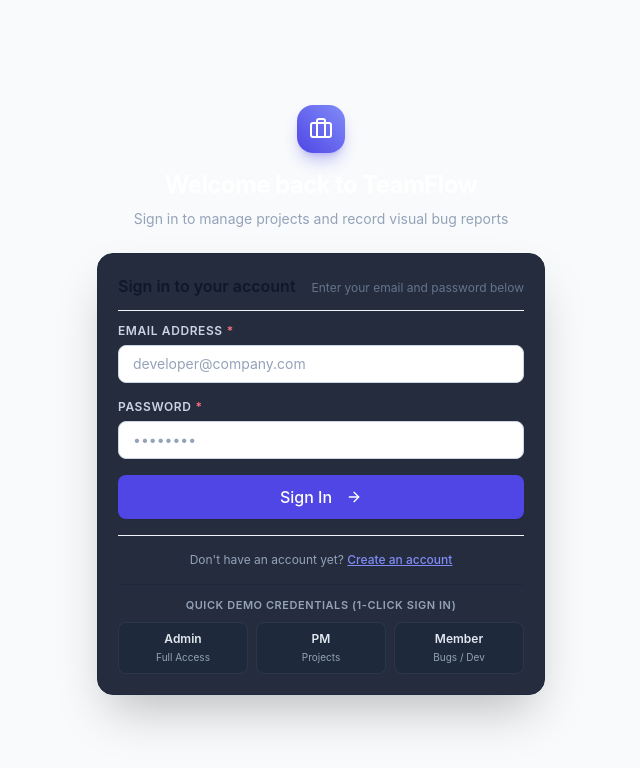
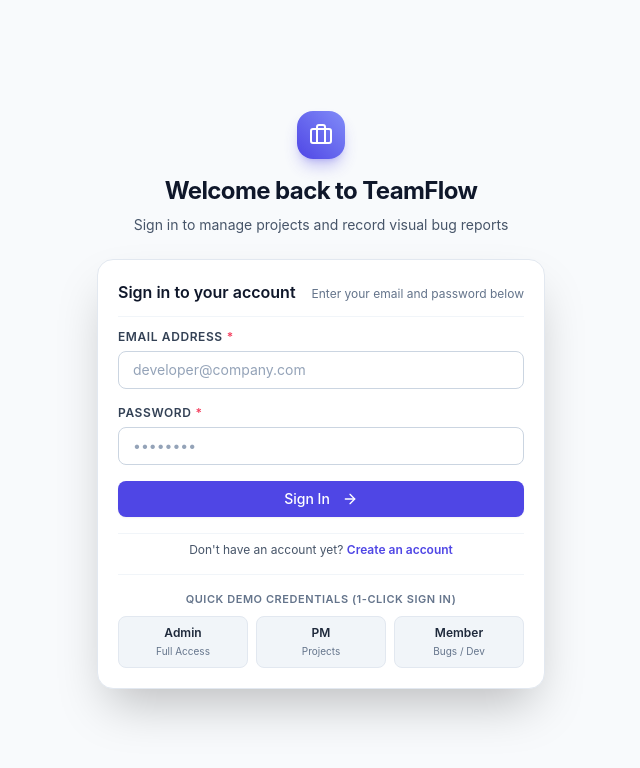
Before and after one commit to vraj2kk5/Teamflow, a Next.js app in the folder client/: page /login in a window 1280 px wide. Shown: the top 768 px of the page, without its empty margins (319-959 px from the left). Built offline with nearby package versions, Linux system fonts and the light colour scheme; no server answers.

Commit message:
fix(ui): optimize login, register, inputs, and modals for high-contrast light & dark modes

```diff
--- a/client/src/app/login/page.tsx
+++ b/client/src/app/login/page.tsx
@@ -53,12 +53,6 @@ function LoginForm() {
     }
   };
 
-  const fillDemo = (demoEmail: string) => {
-    setEmail(demoEmail);
-    setPassword("Password123!");
-    setFieldErrors({});
-  };
-
   const loginAsDemo = async (demoEmail: string) => {
     setEmail(demoEmail);
     setPassword("Password123!");
@@ -80,17 +74,21 @@ function LoginForm() {
   };
 
   return (
-    <div className="min-h-screen flex items-center justify-center p-4 bg-slate-950">
+    <div className="min-h-screen flex items-center justify-center p-4 bg-slate-50 dark:bg-slate-950 transition-colors">
       <div className="w-full max-w-md space-y-6">
         <div className="text-center space-y-2">
           <div className="inline-flex items-center justify-center w-12 h-12 rounded-2xl bg-gradient-to-tr from-indigo-600 to-indigo-400 text-white shadow-lg shadow-indigo-600/30 mb-2">
-            <Briefcase className="w-6 h-6" />
+            <Briefcase className="w-6 h-6 text-white" />
           </div>
-          <h1 className="text-2xl font-bold text-white tracking-tight">Welcome back to TeamFlow</h1>
-          <p className="text-sm text-slate-400">Sign in to manage projects and record visual bug reports</p>
+          <h1 className="text-2xl font-bold text-slate-900 dark:text-white tracking-tight">
+            Welcome back to TeamFlow
+          </h1>
+          <p className="text-sm text-slate-600 dark:text-slate-400">
+            Sign in to manage projects and record visual bug reports
+          </p>
         </div>
 
-        <Card className="border-slate-800 bg-slate-900/90 shadow-2xl">
+        <Card className="border-slate-200 dark:border-slate-800 bg-white dark:bg-slate-900 shadow-2xl">
           <form onSubmit={handleSubmit}>
             <CardHeader>
               <CardTitle>Sign in to your account</CardTitle>
@@ -103,10 +101,14 @@ function LoginForm() {
                 type="email"
                 placeholder="developer@company.com"
                 value={email}
-                onChange={(e) => setEmail(e.target.value)}
+                onChange={(e) => {
+                  setEmail(e.target.value);
+                  if (fieldErrors.email) setFieldErrors((prev) => ({ ...prev, email: undefined }));
+                }}
                 error={fieldErrors.email}
                 required
                 autoComplete="email"
+                disabled={isLoading}
               />
 
               <Input
@@ -114,16 +116,21 @@ function LoginForm() {
                 type="password"
                 placeholder="••••••••"
                 value={password}
-                onChange={(e) => setPassword(e.target.value)}
+                onChange={(e) => {
+                  setPassword(e.target.value);
+                  if (fieldErrors.password) setFieldErrors((prev) => ({ ...prev, password: undefined }));
+                }}
                 error={fieldErrors.password}
                 required
                 autoComplete="current-password"
+                disabled={isLoading}
               />
 
               <Button
                 type="submit"
+                variant="primary"
                 className="w-full mt-2"
-                size="lg"
+                size="md"
                 isLoading={isLoading}
               >
                 <span>Sign In</span>
@@ -131,17 +138,20 @@ function LoginForm() {
               </Button>
             </CardContent>
 
-            <CardFooter className="flex-col gap-4 text-center">
-              <p className="text-xs text-slate-400">
+            <CardFooter className="flex flex-col space-y-4 pt-2">
+              <p className="text-xs text-center text-slate-600 dark:text-slate-400">
                 Don&apos;t have an account yet?{" "}
-                <Link href="/register" className="text-indigo-400 hover:text-indigo-300 font-medium underline">
+                <Link
+                  href="/register"
+                  className="font-semibold text-indigo-600 dark:text-indigo-400 hover:underline"
+                >
                   Create an account
                 </Link>
               </p>
 
-              {/* Demo Logins Section */}
-              <div className="w-full pt-3 border-t border-slate-800">
-                <p className="text-[11px] uppercase tracking-wider text-slate-400 font-semibold mb-2">
+              {/* Quick Demo Credentials */}
+              <div className="pt-4 border-t border-slate-100 dark:border-slate-800 w-full space-y-2">
+                <p className="text-[11px] font-semibold text-slate-500 dark:text-slate-400 uppercase tracking-wider text-center">
                   Quick Demo Credentials (1-Click Sign In)
                 </p>
                 <div className="grid grid-cols-3 gap-2">
@@ -149,28 +159,28 @@ function LoginForm() {
                     type="button"
                     disabled={isLoading}
                     onClick={() => loginAsDemo("admin@teamflow.dev")}
-                    className="p-2 rounded-lg bg-slate-800 hover:bg-indigo-600 hover:text-white text-xs font-semibold text-slate-200 transition-all border border-slate-700/60 flex flex-col items-center justify-center gap-0.5 cursor-pointer disabled:opacity-50"
+                    className="p-2 rounded-lg bg-slate-100 hover:bg-indigo-600 hover:text-white dark:bg-slate-800 dark:hover:bg-indigo-600 dark:hover:text-white text-xs font-semibold text-slate-800 dark:text-slate-200 transition-all border border-slate-200 dark:border-slate-700/60 flex flex-col items-center justify-center gap-0.5 cursor-pointer disabled:opacity-50"
                   >
                     <span>Admin</span>
-                    <span className="text-[10px] text-slate-400 font-normal">Full Access</span>
+                    <span className="text-[10px] text-slate-500 dark:text-slate-400 font-normal">Full Access</span>
                   </button>
                   <button
                     type="button"
                     disabled={isLoading}
                     onClick={() => loginAsDemo("pm@teamflow.dev")}
-                    className="p-2 rounded-lg bg-slate-800 hover:bg-indigo-600 hover:text-white text-xs font-semibold text-slate-200 transition-all border border-slate-700/60 flex flex-col items-center justify-center gap-0.5 cursor-pointer disabled:opacity-50"
+                    className="p-2 rounded-lg bg-slate-100 hover:bg-indigo-600 hover:text-white dark:bg-slate-800 dark:hover:bg-indigo-600 dark:hover:text-white text-xs font-semibold text-slate-800 dark:text-slate-200 transition-all border border-slate-200 dark:border-slate-700/60 flex flex-col items-center justify-center gap-0.5 cursor-pointer disabled:opacity-50"
                   >
                     <span>PM</span>
-                    <span className="text-[10px] text-slate-400 font-normal">Projects</span>
+                    <span className="text-[10px] text-slate-500 dark:text-slate-400 font-normal">Projects</span>
                   </button>
                   <button
                     type="button"
                     disabled={isLoading}
                     onClick={() => loginAsDemo("member@teamflow.dev")}
-                    className="p-2 rounded-lg bg-slate-800 hover:bg-indigo-600 hover:text-white text-xs font-semibold text-slate-200 transition-all border border-slate-700/60 flex flex-col items-center justify-center gap-0.5 cursor-pointer disabled:opacity-50"
+                    className="p-2 rounded-lg bg-slate-100 hover:bg-indigo-600 hover:text-white dark:bg-slate-800 dark:hover:bg-indigo-600 dark:hover:text-white text-xs font-semibold text-slate-800 dark:text-slate-200 transition-all border border-slate-200 dark:border-slate-700/60 flex flex-col items-center justify-center gap-0.5 cursor-pointer disabled:opacity-50"
                   >
                     <span>Member</span>
-                    <span className="text-[10px] text-slate-400 font-normal">Bugs / Dev</span>
+                    <span className="text-[10px] text-slate-500 dark:text-slate-400 font-normal">Bugs / Dev</span>
                   </button>
                 </div>
               </div>
@@ -184,7 +194,7 @@ function LoginForm() {
 
 export default function LoginPage() {
   return (
-    <Suspense fallback={<div className="min-h-screen bg-slate-950 flex items-center justify-center" />}>
+    <Suspense fallback={<div className="min-h-screen bg-slate-50 dark:bg-slate-950 flex items-center justify-center" />}>
       <LoginForm />
     </Suspense>
   );
--- a/client/src/app/register/page.tsx
+++ b/client/src/app/register/page.tsx
@@ -24,22 +24,27 @@ export default function RegisterPage() {
   const [orgName, setOrgName] = useState("");
   const [inviteCode, setInviteCode] = useState("");
   const [isLoading, setIsLoading] = useState(false);
-  const [fieldErrors, setFieldErrors] = useState<Record<string, string>>({});
+
+  const [fieldErrors, setFieldErrors] = useState<{
+    name?: string;
+    email?: string;
+    password?: string;
+    orgName?: string;
+    inviteCode?: string;
+  }>({});
 
   const validate = () => {
-    const errs: Record<string, string> = {};
+    const errs: typeof fieldErrors = {};
     if (!name.trim()) errs.name = "Full name is required";
     if (!email.trim()) errs.email = "Email is required";
     else if (!/\S+@\S+\.\S+/.test(email)) errs.email = "Invalid email format";
-
     if (!password) errs.password = "Password is required";
     else if (password.length < 8) errs.password = "Password must be at least 8 characters";
 
-    if (mode === "create" && !orgName.trim()) {
-      errs.orgName = "Organization name is required";
-    }
-    if (mode === "join" && !inviteCode.trim()) {
-      errs.inviteCode = "Invite code is required";
+    if (mode === "create") {
+      if (!orgName.trim()) errs.orgName = "Organization name is required";
+    } else {
+      if (!inviteCode.trim()) errs.inviteCode = "Invite code is required";
     }
 
     setFieldErrors(errs);
@@ -52,21 +57,26 @@ export default function RegisterPage() {
 
     setIsLoading(true);
     try {
-      await register(
-        name.trim(),
-        email.trim(),
+      await register({
+        name: name.trim(),
+        email: email.trim(),
         password,
-        mode === "create" ? orgName.trim() : undefined,
-        mode === "join" ? inviteCode.trim() : undefined
+        organizationName: mode === "create" ? orgName.trim() : undefined,
+        inviteCode: mode === "join" ? inviteCode.trim().toUpperCase() : undefined,
+      });
+
+      toastSuccess(
+        mode === "create"
+          ? "Account and organization created successfully!"
+          : "Successfully joined organization!"
       );
-      toastSuccess("Account created successfully!");
       router.push("/dashboard");
     } catch (err: unknown) {
       if (err instanceof ApiClientError) {
-        if (err.details && err.details.length > 0) {
-          const newErrs: Record<string, string> = {};
+        if (err.details) {
+          const newErrs: typeof fieldErrors = {};
           err.details.forEach((d) => {
-            if (d.field) newErrs[d.field] = d.message;
+            if (d.field) (newErrs as Record<string, string>)[d.field] = d.message;
           });
           setFieldErrors(newErrs);
         }
@@ -80,24 +90,28 @@ export default function RegisterPage() {
   };
 
   return (
-    <div className="min-h-screen flex items-center justify-center p-4 bg-slate-950">
+    <div className="min-h-screen flex items-center justify-center p-4 bg-slate-50 dark:bg-slate-950 transition-colors">
       <div className="w-full max-w-lg space-y-6">
         <div className="text-center space-y-2">
           <div className="inline-flex items-center justify-center w-12 h-12 rounded-2xl bg-gradient-to-tr from-indigo-600 to-indigo-400 text-white shadow-lg shadow-indigo-600/30 mb-2">
-            <Briefcase className="w-6 h-6" />
+            <Briefcase className="w-6 h-6 text-white" />
           </div>
-          <h1 className="text-2xl font-bold text-white tracking-tight">Create your TeamFlow account</h1>
-          <p className="text-sm text-slate-400">Collaborate with your engineering team and report bugs visually</p>
+          <h1 className="text-2xl font-bold text-slate-900 dark:text-white tracking-tight">
+            Create your TeamFlow account
+          </h1>
+          <p className="text-sm text-slate-600 dark:text-slate-400">
+            Collaborate with your engineering team and report bugs visually
+          </p>
         </div>
 
-        <Card className="border-slate-800 bg-slate-900/90 shadow-2xl">
+        <Card className="border-slate-200 dark:border-slate-800 bg-white dark:bg-slate-900 shadow-2xl">
           <form onSubmit={handleSubmit}>
             <CardHeader>
               <CardTitle>Sign Up</CardTitle>
               <CardDescription>Fill out your details to get started</CardDescription>
 
               {/* Mode Toggle Tabs */}
-              <div className="grid grid-cols-2 gap-2 mt-4 p-1 rounded-xl bg-slate-950 border border-slate-800">
+              <div className="grid grid-cols-2 gap-2 mt-4 p-1 rounded-xl bg-slate-100 dark:bg-slate-950 border border-slate-200 dark:border-slate-800">
                 <button
                   type="button"
                   onClick={() => setMode("create")}
@@ -105,7 +119,7 @@ export default function RegisterPage() {
                     "flex items-center justify-center gap-2 py-2 text-xs font-semibold rounded-lg transition-all",
                     mode === "create"
                       ? "bg-indigo-600 text-white shadow-sm"
-                      : "text-slate-400 hover:text-slate-200"
+                      : "text-slate-600 dark:text-slate-400 hover:text-slate-900 dark:hover:text-slate-200"
                   )}
                 >
                   <Building className="w-3.5 h-3.5" />
@@ -118,7 +132,7 @@ export default function RegisterPage() {
                     "flex items-center justify-center gap-2 py-2 text-xs font-semibold rounded-lg transition-all",
                     mode === "join"
                       ? "bg-indigo-600 text-white shadow-sm"
-                      : "text-slate-400 hover:text-slate-200"
+                      : "text-slate-600 dark:text-slate-400 hover:text-slate-900 dark:hover:text-slate-200"
                   )}
                 >
                   <KeyRound className="w-3.5 h-3.5" />
@@ -194,9 +208,9 @@ export default function RegisterPage() {
             </CardContent>
 
             <CardFooter className="justify-center text-center">
-              <p className="text-xs text-slate-400">
+              <p className="text-xs text-slate-600 dark:text-slate-400">
                 Already have an account?{" "}
-                <Link href="/login" className="text-indigo-400 hover:text-indigo-300 font-medium underline">
+                <Link href="/login" className="text-indigo-600 dark:text-indigo-400 hover:underline font-semibold">
                   Sign in
                 </Link>
               </p>
--- a/client/src/components/ui/Input.tsx
+++ b/client/src/components/ui/Input.tsx
@@ -16,24 +16,24 @@ export const Input = React.forwardRef<HTMLInputElement, InputProps>(
         {label && (
           <label
             htmlFor={inputId}
-            className="block text-xs font-semibold uppercase tracking-wider text-slate-300"
+            className="block text-xs font-semibold uppercase tracking-wider text-slate-700 dark:text-slate-300"
           >
             {label}
-            {props.required && <span className="text-rose-400 ml-1">*</span>}
+            {props.required && <span className="text-rose-500 ml-1">*</span>}
           </label>
         )}
         <input
           id={inputId}
           ref={ref}
           className={cn(
-            "w-full rounded-lg bg-slate-900 border border-slate-700 px-3.5 py-2 text-sm text-slate-100 placeholder:text-slate-500 focus:outline-none focus:ring-2 focus:ring-indigo-500 focus:border-transparent transition-all disabled:opacity-50 disabled:bg-slate-950",
+            "w-full rounded-lg bg-white dark:bg-slate-900 border border-slate-300 dark:border-slate-700 px-3.5 py-2 text-sm text-slate-900 dark:text-slate-100 placeholder:text-slate-400 dark:placeholder:text-slate-500 focus:outline-none focus:ring-2 focus:ring-indigo-500 focus:border-transparent transition-all disabled:opacity-50 disabled:bg-slate-100 dark:disabled:bg-slate-950",
             error && "border-rose-500 focus:ring-rose-500",
             className
           )}
           {...props}
         />
-        {error && <p className="text-xs text-rose-400 font-medium">{error}</p>}
-        {!error && helperText && <p className="text-xs text-slate-400">{helperText}</p>}
+        {error && <p className="text-xs text-rose-500 font-medium">{error}</p>}
+        {!error && helperText && <p className="text-xs text-slate-500 dark:text-slate-400">{helperText}</p>}
       </div>
     );
   }
```
Also changed, not shown: client/src/components/ui/Modal.tsx (+10 -8 lines), client/src/components/ui/Select.tsx (+5 -5 lines), client/src/components/ui/Textarea.tsx (+6 -6 lines).
